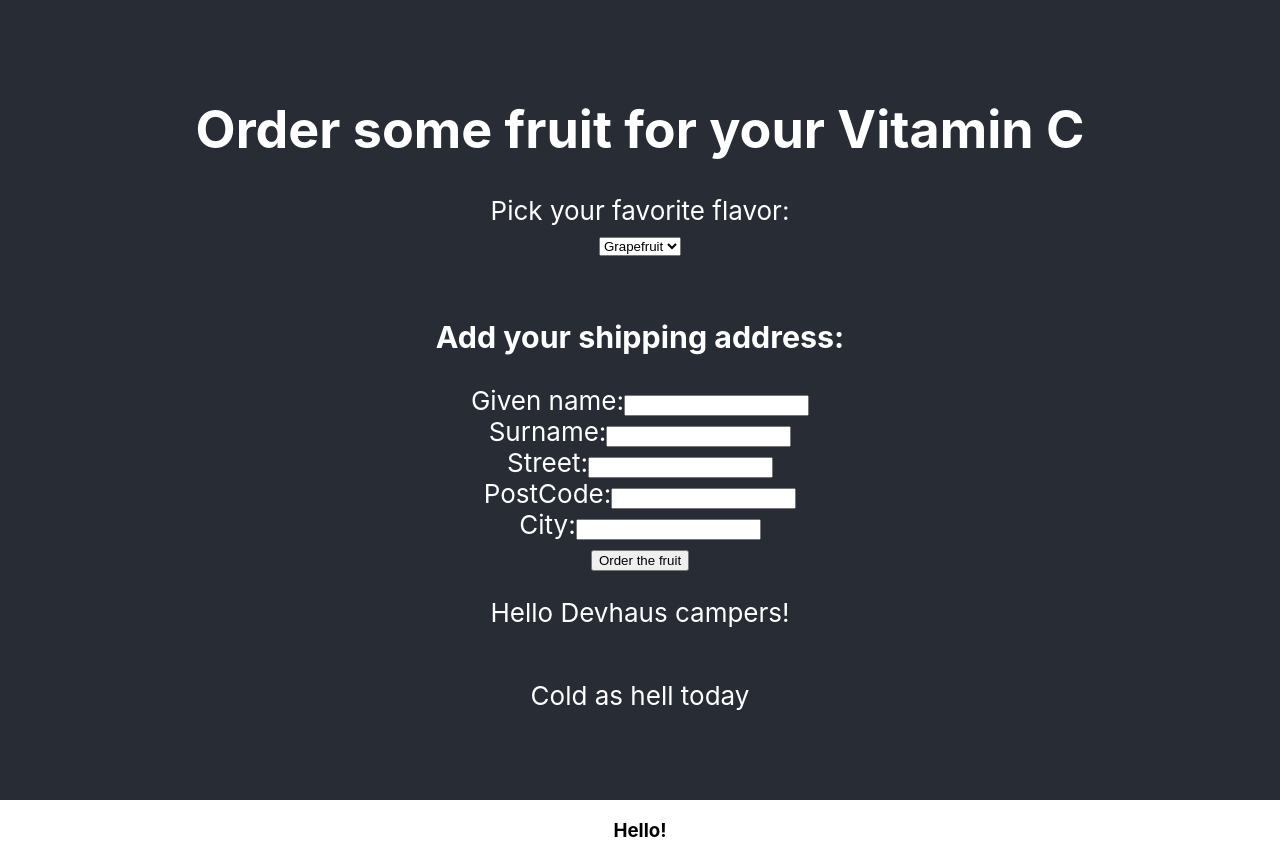
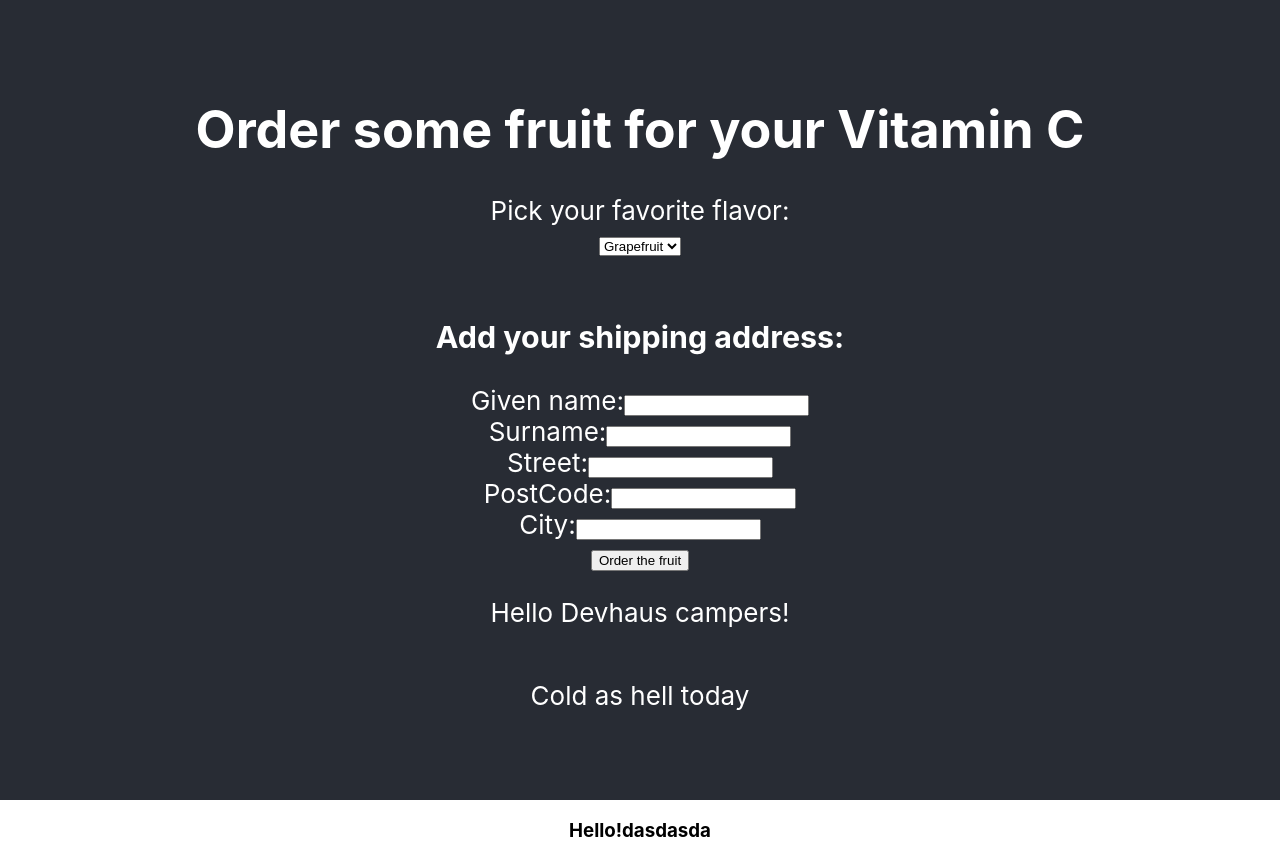
Before and after one commit to devhausleipzig/git-react-challenge, a React (Create React App) app: page / in a window 1280 px wide. Built offline with nearby package versions, Linux system fonts and the light colour scheme.

Commit message:
Change line

```diff
--- a/src/App.js
+++ b/src/App.js
@@ -9,7 +9,7 @@ function App() {
             <p>Hello Devhaus campers!</p>
             <p>Cold as hell today</p>
          </header>
-         <h3>Hello!</h3>
+         <h3>Hello!dasdasda</h3>
       </div>
    );
 }
```
